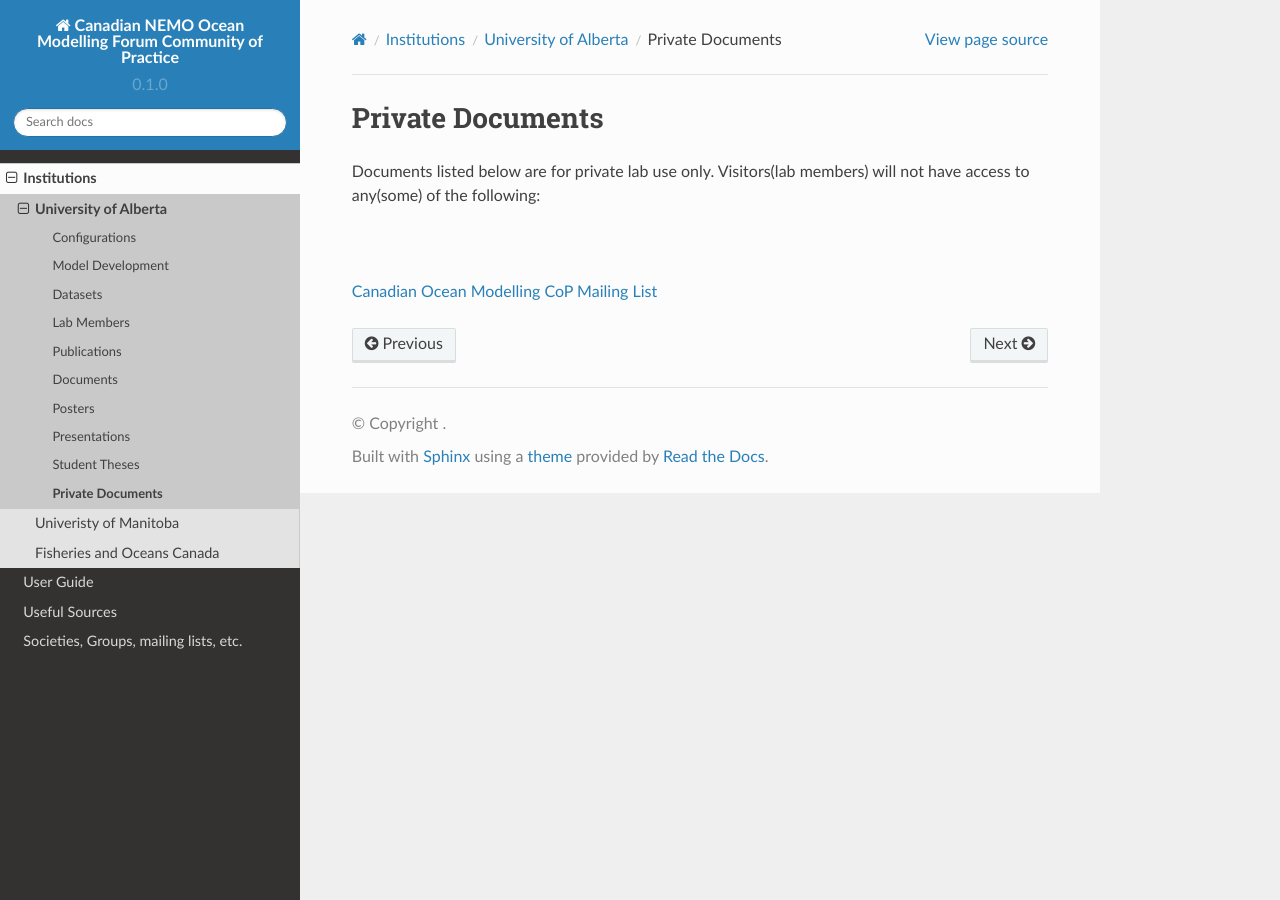
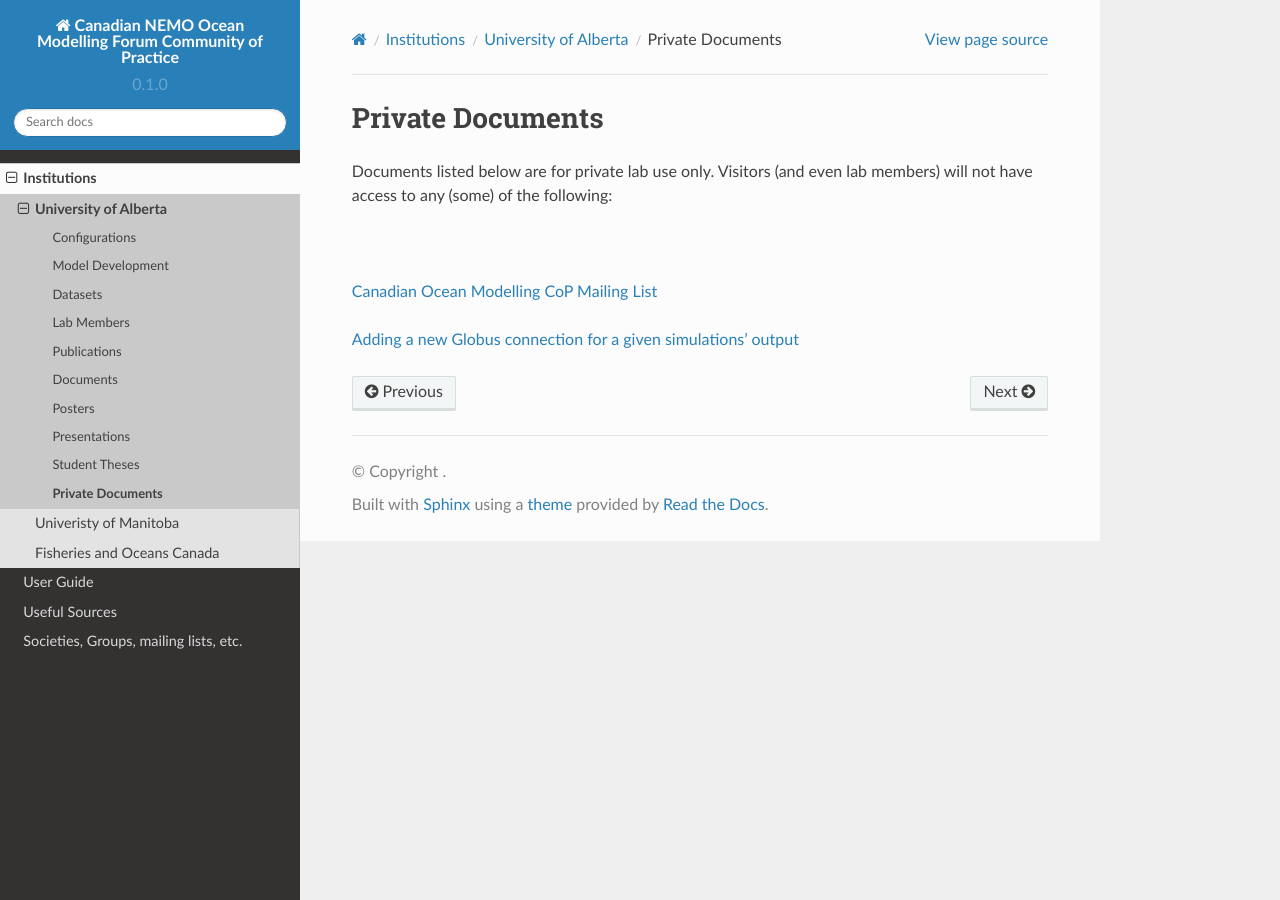
Before and after one commit to UofA-NEMO/Canadian-NEMO-Ocean-Modelling-Forum-Community-of-Practice, a Sphinx documentation site: the page built from docs/Institutions/UofA/Private_Documents.rst, in a window 1280 px wide. Built offline with Sphinx 7.4.7 and the Read the Docs theme 2.0.0, drawn with Linux system fonts in a browser that asks for light colours; pages that are not in the unit, such as notebooks, are missing from menus.

Commit message:
Update Private_Documents.rst

```diff
--- a/docs/Institutions/UofA/Private_Documents.rst
+++ b/docs/Institutions/UofA/Private_Documents.rst
@@ -1,8 +1,10 @@
 Private Documents
 =================
 
-Documents listed below are for private lab use only. Visitors(lab members) will not have access to any(some) of the following:
+Documents listed below are for private lab use only. Visitors (and even lab members) will not have access to any (some) of the following:
 
 |
 
 `Canadian Ocean Modelling CoP Mailing List <https://docs.google.com/spreadsheets/d/1xGssxamdmkPad8VqQXDaNQx0X5e5x3DbsxvJdhWWFfk/edit?usp=sharing>`_
+
+`Adding a new Globus connection for a given simulations' output <https://docs.google.com/document/d/1eOFCLQNFgwlZ1jzGw7n80C6iPMrYOwAH_2X92iqW8K0/edit?usp=sharing>`_
```
